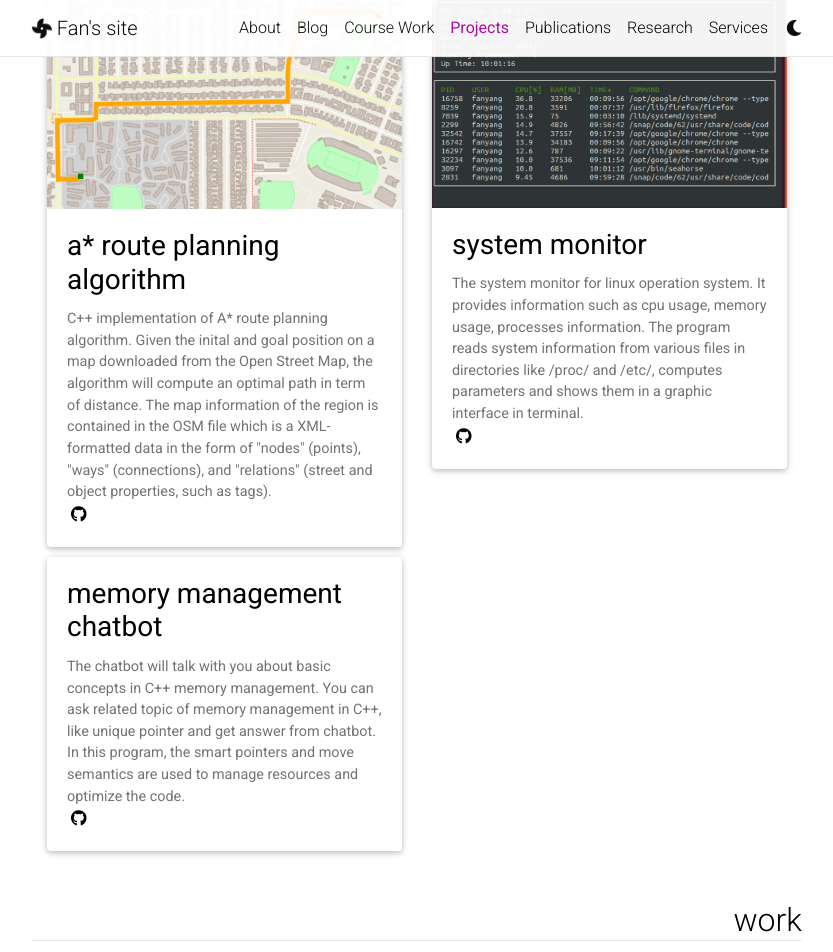
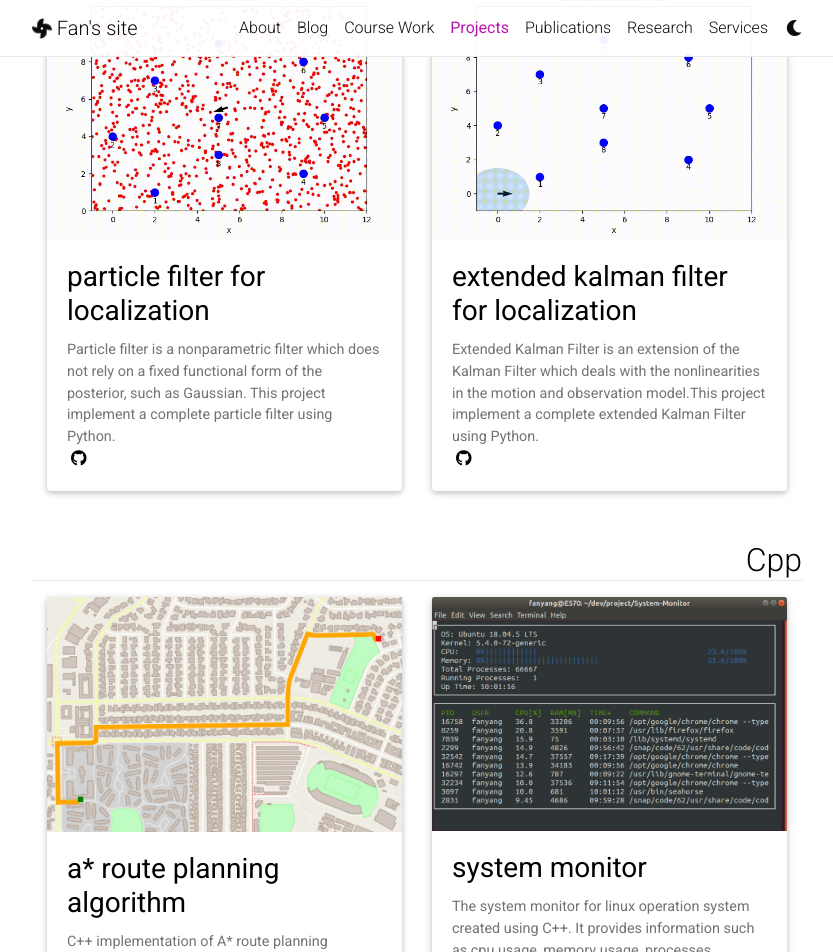
Before and after one commit to fanyang805/fanyang.github.io, a Jekyll site: the page built from _pages/projects.md, in a window 1280 px wide and 1400 px high, scrolled down 2827 px. Shown: the top 952 px of the window, without its empty margins (223-1056 px from the left). Built offline with Jekyll 4.4.1, drawn with Linux system fonts in a browser that asks for light colours; nearby versions of some CDN libraries; a style sheet for code colours, icons or effects is not loaded; some of the changed text lies outside the part shown; grey boxes are pictures that could not be loaded.

Commit message:
EKF created

````diff
--- a/_pages/projects.md
+++ b/_pages/projects.md
@@ -11,9 +11,9 @@ display_categories:
     horizontal: false
   - title: Machine Learning
     horizontal: true
+  - title: Localization
+    horizontal: true
   - title: Cpp
-    horizontal: true
-  - title: work
     horizontal: true
 ---
 <div class="projects">
--- a/_projects/Cpp/system-monitor.markdown
+++ b/_projects/Cpp/system-monitor.markdown
@@ -2,7 +2,7 @@
 layout: page
 title: System Monitor
 description: |
- The system monitor for linux operation system. It provides information such as cpu usage, memory usage, processes information. The program reads system information from various files in directories like /proc/ and /etc/, computes parameters and shows them in a graphic interface in terminal.
+ The system monitor for linux operation system created using C++. It provides information such as cpu usage, memory usage, processes information. The program reads system information from various files in directories like /proc/ and /etc/, computes parameters and shows them in a graphic interface in terminal.
 img: /projects/Cpp/assets/img/system-monitor/system_monitor.png
 importance: 2
 category: Cpp
--- /dev/null
+++ b/_projects/localization/extended-kalman-filter.md
@@ -0,0 +1,143 @@
+---
+layout: page
+title: Extended Kalman Filter for Localization
+description: |
+  Extended Kalman Filter is an extension of the Kalman Filter which deals with the nonlinearities in the motion and observation model.This project implement a complete extended Kalman Filter using Python.
+img: /projects/localization/EKF/assets/img/kalman_filter.gif
+importance: 2
+category: Localization
+github: https://github.com/yangfan/probabilitics-robotics/tree/master/Kalman_filter
+images:
+  - path:
+    column:
+    text:
+not_empty: true
+---
+
+The Kalman filter is a technique for filtering and prediction in linear Gaussian systems. It is assumed that
+
+1. The initial belief
+   $$bel(x_0)$$ is normally distributed.
+
+2. The motion model
+   $$P(x_t|x_{t-1}, u_t)$$ is a linear function with additional Gaussian noise, i.e.,
+
+    $$
+    \begin{equation}\label{motion}
+        x_t = A_t x_{t-1} + B_t u_t + \epsilon_t
+    \end{equation}
+    $$
+
+3. The observation model
+   $$P(z_t|x_t)$$ is linear with Gaussian noise.
+
+    $$
+    \begin{equation}\label{observation}
+        z_t = C_t x_{t} + \delta_t
+    \end{equation}
+    $$
+
+These assumptions are crucial for the correctness of the KF. The efficiency of KF is due to the fact that any linear transformation of a Gaussian random variable results in another Gussian random variable which can be computed in closed form.
+
+However, in most robotics system, the motion model and observation model are nonlinear. To deal with the nonlinearity, the Extended Kalman Filter linearizes the nonlinear function by the first order Taylor expansion and computes a Gussian approximation to the true belief.
+
+In this project, I implemented the EKF in Python. Given the ground-true position of the landmark, sensor readings and odometry data<sup>[1]</sup>, at each time step the robot estimate the current pose parameterized by mean and covariance of a Gaussian distribution. The belief is visualized by the arrow indicating the mean pose and covariance ellipse.
+  <div class="row justify-content-center">
+      <div class="col">
+        <div class="w-50 mx-auto" style="background-color: white;">
+            <img class="img-fluid" src="{{ 'projects/localization/EKF/assets/img/kalman_filter.gif' | relative_url }}" alt=""/>
+        </div>
+      </div>
+  </div>
+  <div class="caption">
+  Extended Kalman Filter
+  </div>
+
+## EKF Overview
+
+The extended Kalman Filter relaxes one of the assumptions, the linearity assumption. More specifically, the matrix $$A_t$$, $$B_t$$ in motion model Eq.$$~\eqref{motion}$$ and $$C_t$$ in observation model Eq.$$~\eqref{observation}$$ are now replaced by nonlinear function $$g$$ and $$h$$.
+
+$$
+\begin{equation*}
+\begin{split}
+x_t &= g(u_t, x_{t-1}) + \epsilon_t \\
+z_t &= h(x_t) + \delta_t
+\end{split}
+\end{equation*}
+$$
+
+The nonlinear functions are approximated by linear functions using first-order Taylor explansion, i.e.,
+
+$$
+g(u_t,x_{t-1}) \approx g(u_t, \mu_{t-1}) + \frac{\partial g(u_t, x_{t-1})}{x_{t-1}}|_{x_{t-1}=\mu_{t-1}}(x_{t-1} - \mu_{t-1})
+$$
+
+where $$\mu_{t-1}$$ is the mean of the posterior of previous time step $$x_{t-1}$$. Let
+$$G_t := \frac{\partial g(u_t, x_{t-1})}{x_{t-1}}|_{x_{t-1}=\mu_{t-1}}$$, which is the Jacobian matrix.
+
+Similar to the observation model:
+
+$$
+h(x_t) \approx h(\bar{\mu}_t) + H_t (x_t - \bar{\mu}_t)
+$$
+
+where $$\bar{\mu}_t$$ is the mean of the predicted posterior and $$H_t$$ is the Jacobian of $$h(x_t)$$ with respect to $$x_t$$ at $$\bar{\mu}_{t}$$, i.e.,
+
+$$
+H_t = \frac{\partial h(x_t)}{\partial x_t}|_{x_t = \bar{\mu}_t}
+$$
+
+The EKF basically replace the linear prediction by the nonlinear generalizations in EKF. In particular, the linear system matrices $$A_t$$ and $$B_t$$ are replaced by $$G_t$$ and $$C_t$$ is replaced by $$H_t$$. The detailed algorithm<sup>[2]</sup> is presented below.
+
+<div class="row justify-content-center">
+    <div class="col">
+        <div class="w-50 mx-auto" style="background-color: white;">
+            <img class="img-fluid" src="{{ 'projects/localization/EKF/assets/img/extended-kalman-filter.png' | relative_url }}" alt=""/>
+        </div>
+    </div>
+</div>
+<div class="caption">
+The extended Kalman Filter
+</div>
+<br/>
+
+## Code Explanation
+
+1. `prediction_step(odometry, mu, sigma)`: given the odometry and the estimate of the previous pose, motion noise, return the predicted pose in the current time step using the Jacobian of the noise-free odometry motion model.
+
+    $$
+    G_t =
+    \begin{bmatrix}
+        1 & 0 & -\delta_{tran} \sin(\mu_{\theta_{t-1}}+\delta_{rot1}) \\
+        0 & 1 & \delta_{tran} \cos(\mu_{\theta_{t-1}}+\delta_{rot1})  \\
+        0 & 1 & 1
+    \end{bmatrix}
+    $$
+
+    where $$\mu_{\theta_{t-1}}$$ is the mean of the estimated orientation of the previous time step.
+
+2. `correction_step(sensor_data, mu, sigma, landmarks)`: given the sensor readings, the ground-truth position of the landmarks and the predicated pose of current time step, return the corrected pose using Jacobian $$H_t$$.
+
+    $$
+    H_t =
+    \begin{bmatrix}
+        \frac{\mu_{x_t} - \ell_x^{(k)}}{f(\mu_t, \ell^{(1)})} & \frac{\mu_{y_t} - \ell_y^{(1)}}{f(\mu_t, \ell^{(1)})} & 0 \\
+        \frac{\mu_{x_t} - \ell_x^{(k)}}{f(\mu_t, \ell^{(2)})} & \frac{\mu_{y_t} - \ell_y^{(2)}}{f(\mu_t, \ell^{(2)})} & 0 \\
+        \vdots & \vdots & \vdots  \\
+        \frac{\mu_{x_t} - \ell_x^{(k)}}{f(\mu_t, \ell^{(k)})} & \frac{\mu_{y_t} - \ell_y^{(k)}}{f(\mu_t, \ell^{(k)})} & 0 \\
+    \end{bmatrix}
+    $$
+
+    where $$k$$ is number of the sensors, $$\ell^{(i)} = (\ell_x^{(i)}, \ell_y^{(i)})^{T}$$ is the position of the landmark, $$\mu_t = (\mu_{x_t}, \mu_{y_t}, \mu_{\theta_t})^T$$ is the mean of the predicated pose $$\bar{x}_t$$ obtained from the prediction step. Further $$f(\mu_t, \ell^{(i)})$$ returns the expected distance to the landmark $$i$$
+
+    $$
+    f(\mu_t, \ell^{(i)}) = \sqrt{(\mu_{x_t} - \ell_x^{(i)})^2 + (\mu_{y_t} - \ell_y^{(i)})^2}
+    $$
+
+### References
+
+1. **Introduction to Mobile Robotics**
+   University of Freiburg, Spring, 2020, [http://ais.informatik.uni-freiburg.de/teaching/ss20/robotics/index_en.php](http://ais.informatik.uni-freiburg.de/teaching/ss20/robotics/index_en.php).
+
+2. **Probabilistic Robotics**
+   S. Thrun, W. Burgard, and D. Fox. MIT Press, Cambridge, Mass., (2005)
--- /dev/null
+++ b/_projects/localization/particle-filter.md
@@ -0,0 +1,105 @@
+---
+layout: page
+title: Particle Filter for Localization
+description: |
+  Particle filter is a nonparametric filter which does not rely on a fixed functional form of the posterior, such as Gaussian. This project implement a complete particle filter using Python.
+img: /projects/localization/PF/assets/img/particle_filter.gif
+importance: 1
+category: Localization
+github: https://github.com/yangfan/probabilitics-robotics/tree/master/Particle_filter
+images:
+  - path:
+    column:
+    text:
+not_empty: true
+---
+
+Particle filter is a nonparametric filter which represents the posterior by a set of weighted samples. Since the functional form of the posterior is not needed, it can model arbitrary distribution, e.g., non-Gaussian distributions.
+
+In this project, a complete particle filter is implemented using Python. Given the range-only sensor readings, odometry of robot and the ground-truth position of landmarks<sup>[1]</sup>, robot uses a set of particles to represent the possible poses and an arrow to represent the average coordinates.
+
+  <div class="row justify-content-center">
+      <div class="col">
+        <div class="w-50 mx-auto" style="background-color: white;">
+            <img class="img-fluid" src="{{ 'projects/localization/PF/assets/img/particle_filter.gif' | relative_url }}" alt=""/>
+        </div>
+      </div>
+  </div>
+  <div class="caption">
+  Particle Filter
+  </div>
+## Particle Filter Overview
+
+Particle filter is an implementation of recursive Bayesian filter below:
+
+$$
+\begin{equation*}
+\begin{split}
+bel(x_t) &= p(x_t|z_{1:t}, u_{1:t}) \\
+ & = \eta P(z_t|x_t) \int_{x_{t-1}} P(x_t|x_{t-1}, u_t) bel(x_{t-1}) \mathrm{d}x_{t-1}
+ \end{split}
+ \end{equation*}
+$$
+
+The posterior $$p(x_t|z_{1:t}, u_{1:t})$$ is represented by a set of weighted samples, i.e.,
+$$\chi = \{\langle x^{[j]}, w^{[j]} \rangle\}_{j=1,...,M}$$
+
+1. In each time step, the particles are propagated based on the motion model
+   $$P(x_t|x_{t-1}, u_t)$$.
+2. Then they are weighted according to the likelihood of the observation
+   $$P(z_t|x_t)$$.
+3. In the resampling step (importance sampling essentially), new particles are draw with a probability proportional to the weights, which account for the difference between the proposal and target distribution.
+
+The pseudocode[2] is presented below:
+
+<div class="row justify-content-center">
+    <div class="col">
+      <div class="w-50 mx-auto" style="background-color: white;">
+          <img class="img-fluid" src="{{ 'projects/localization/PF/assets/img/PF.png' | relative_url }}" alt=""/>
+      </div>
+    </div>
+</div>
+<div class="caption">
+ Particle Filter
+</div>
+<br/>
+
+## Code Explanation
+
+There are three key functions in this implementation.
+
+1. `sample_motion_model(odometry, particles)`: take as inputs the odometry and the current set of particles, sample new particles based on the odometry motion model and the motion noise. The pseudocode<sup>[2]</sup> is presented below.
+    <div class="row justify-content-center">
+        <div class="col">
+          <div class="w-50 mx-auto" style="background-color: white;">
+              <img class="img-fluid" src="{{ 'projects/localization/PF/assets/img/motion-model.png' | relative_url }}" alt=""/>
+          </div>
+        </div>
+    </div>
+    <div class="caption">
+    Sample New Particles
+    </div>
+
+2. `eval_sensor_model(sensor_data, particles, landmarks)`: given the sensor readings, partcles sampled from motion model, the ground-truth position of landmarks, measurement noise, compute the weights of samples from observation models, i.e.,
+   $$w_t = P(z_t|x_t)$$.
+
+3. `resample_particles(particles, weights)`: draw with replacement $$M$$ (size of particle set) particles from the given set with probability equal to the weight. The resampling is implemented by the low variance resampling with linear complexity.
+    <div class="row justify-content-center">
+        <div class="col">
+          <div class="w-50 mx-auto" style="background-color: white;">
+              <img class="img-fluid" src="{{ 'projects/localization/PF/assets/img/resampling.png' | relative_url }}" alt=""/>
+          </div>
+        </div>
+    </div>
+    <div class="caption">
+    Low Variance Resampling
+    </div>
+    <br/>
+
+### References
+
+1. **Introduction to Mobile Robotics**
+  University of Freiburg, Spring, 2020, [http://ais.informatik.uni-freiburg.de/teaching/ss20/robotics/index_en.php](http://ais.informatik.uni-freiburg.de/teaching/ss20/robotics/index_en.php).
+
+2. **Probabilistic Robotics**
+   S. Thrun, W. Burgard, and D. Fox. MIT Press, Cambridge, Mass., (2005)
--- a/_projects/machine-learning/assets/img/collision-avoidance.markdown
+++ b/_projects/machine-learning/assets/img/collision-avoidance.markdown
@@ -134,7 +134,7 @@ To run the simulation, first create the variables used in the agent and environm
 Then set up training parameters like sample time, discount factor, minibatch size, and perform training.
 `trainAgentMulti`
 
-After the training, performance simulation with the trianed robots and visualize the results.
+After the training, perform the simulation with the trianed robots and visualize the results.
 
 ```
 out= sim('MultiMobileRobotObstacleAvoidance.slx');
--- a/_projects/machine-learning/assets/img/navigation.markdown
+++ b/_projects/machine-learning/assets/img/navigation.markdown
@@ -67,7 +67,7 @@ where $$\alpha, \beta > 0, \lambda<0$$ are coefficients, $$d$$ refers to the min
 
 Here the transfer learning is used to reduce the training time.  A model trained for collision-avoidance is used as a starting point.
 
-The training results are shown below. In right figure, robot moves to the goal pose and thus obtains the highest episode reward.
+The training results are shown below. In right figure, robot moves to the goal pose (marked by the blue circle) and thus obtains the highest episode reward.
 <div class="row justify-content-sm-center">
     <div class="col-sm-4 mt-3 mt-md-0">
         <img class="img-fluid rounded z-depth-1" src="{{ '/projects/machine-learning/assets/img/navigation/train82.gif'| relative_url }}" alt="" title="example image"/>
@@ -92,12 +92,12 @@ To run the simulation, first create the variables used in the agent and environm
 Then set up training parameters like sample time, discount factor, minibatch size, and perform training.
 `trainAgent`
 
-After the training, performance simulation with the trianed robots and visualize the results.
+After the training, perform the simulation with the trianed robots and visualize the results.
 
 ```
 out=sim('MobileRobotObstacleAvoidanceWithTarget.slx');
 showResults;
 ```
 
-The robot in the figure of the right side is contained in the demo folder. To see the results without training:
+The trained robot in the figure on the right side is contained in the demo folder. To see the results without training:
 `demo`
````
Also changed, not shown: _posts/2021-05-02-RL.md (+3 -3 lines), _projects/localization/EKF/assets/img/extended-kalman-filter.png (added), _projects/localization/EKF/assets/img/kalman-filter.png (added), _projects/localization/EKF/assets/img/kalman_filter.gif (added), _projects/localization/PF/assets/img/PF.png (added), _projects/localization/PF/assets/img/motion-model.png (added), _projects/localization/PF/assets/img/particle_filter.gif (added), _projects/localization/PF/assets/img/resampling.png (added).
